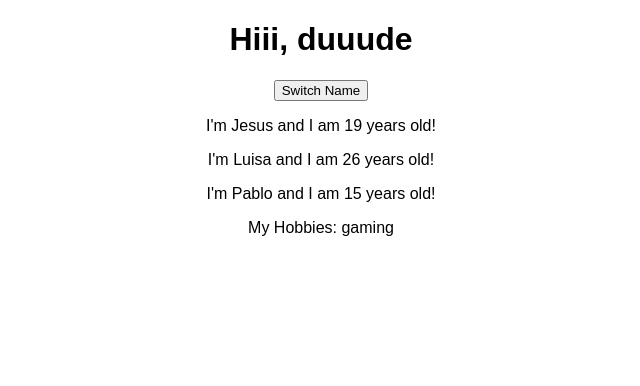
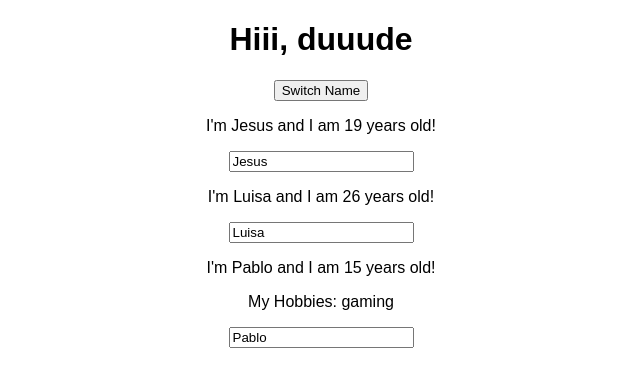
Before and after one commit to jesusmacedo-globant/react-complete-guide, a React (Create React App) app: page / in a window 1280 px wide. Shown: the top 386 px of the page, without its empty margins (319-959 px from the left). Built offline with nearby package versions, Linux system fonts and the light colour scheme.

Commit message:
Section 3, lesson 47. Adding Two Way Binding.

```diff
--- a/src/App.js
+++ b/src/App.js
@@ -51,6 +51,28 @@ class App extends Component {
     };
 
     /**
+     * Event listener for changing the name from the child component and recieve here the new value.
+     */
+    handleOnChangeName = (event) => {
+        this.setState({
+            persons: [
+                {
+                    name: event.target.value,
+                    age: 29,
+                },
+                {
+                    name: 'Luisa',
+                    age: 26,
+                },
+                {
+                    name: 'Sauron',
+                    age: 0,
+                },
+            ],
+        });
+    };
+
+    /**
      * Always required in components and it always has to return HTML content.
      */
     render() {
@@ -66,6 +88,7 @@ class App extends Component {
                 <Person
                     name={this.state.persons[0].name}
                     age={this.state.persons[0].age}
+                    onChange={this.handleOnChangeName}
                 />
                 <Person
                     name={this.state.persons[1].name}
--- a/src/Person/Person.js
+++ b/src/Person/Person.js
@@ -7,12 +7,14 @@ const Person = (props) => {
     // * props.children gives us access to the nested content recieved in the component implementation.
     // * It can include text, complex structure or react components
     // > props.onClick fires the eventListener in the parent component and passes it data (if defined there)
+    // > two WAY data binding comes when the recieved value is displayed AND modified in the same element (see input)
     return (
         <div>
             <p onClick={props.onClick}>
                 I'm {props.name} and I am {props.age} years old!
             </p>
             <p>{props.children}</p>
+            <input type="text" onChange={props.onChange} value={props.name} />
         </div>
     );
 };
```
